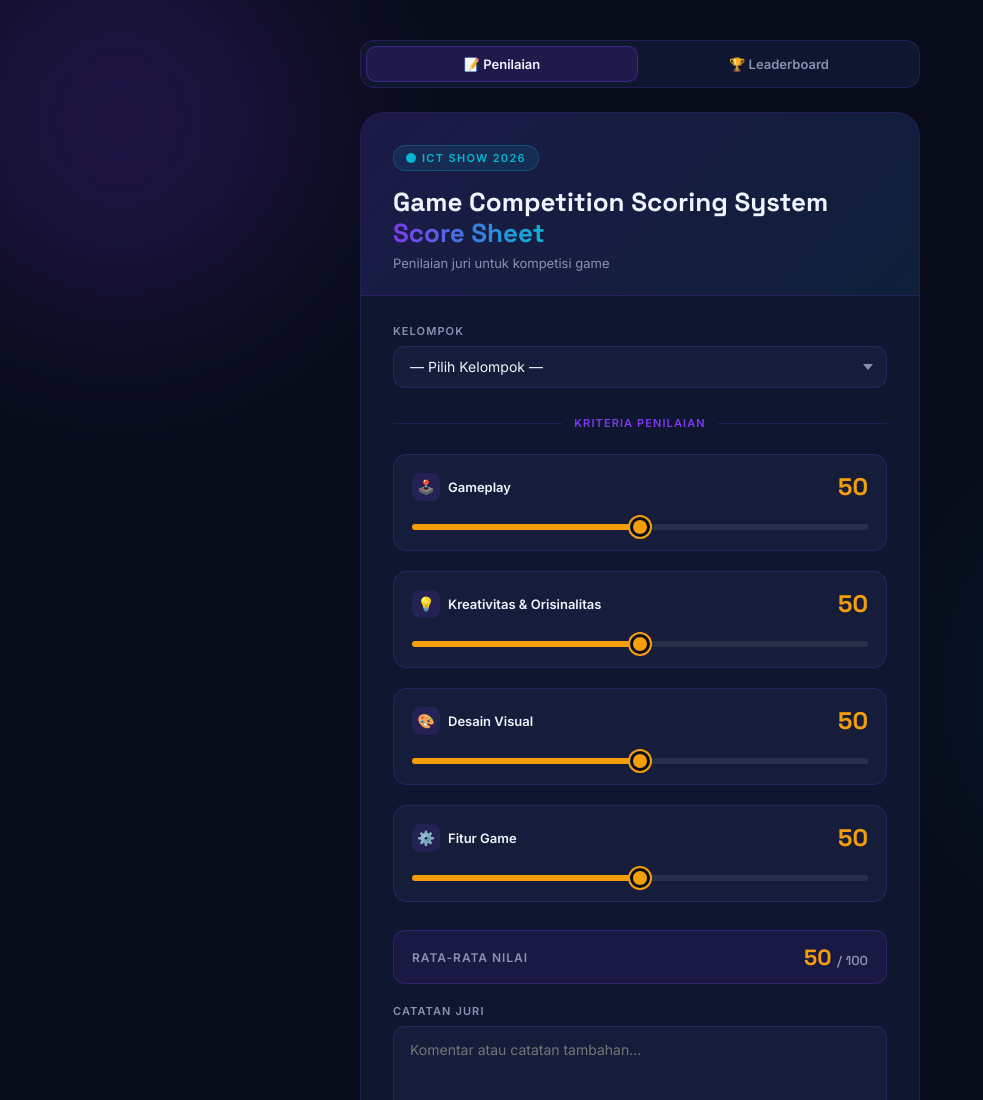
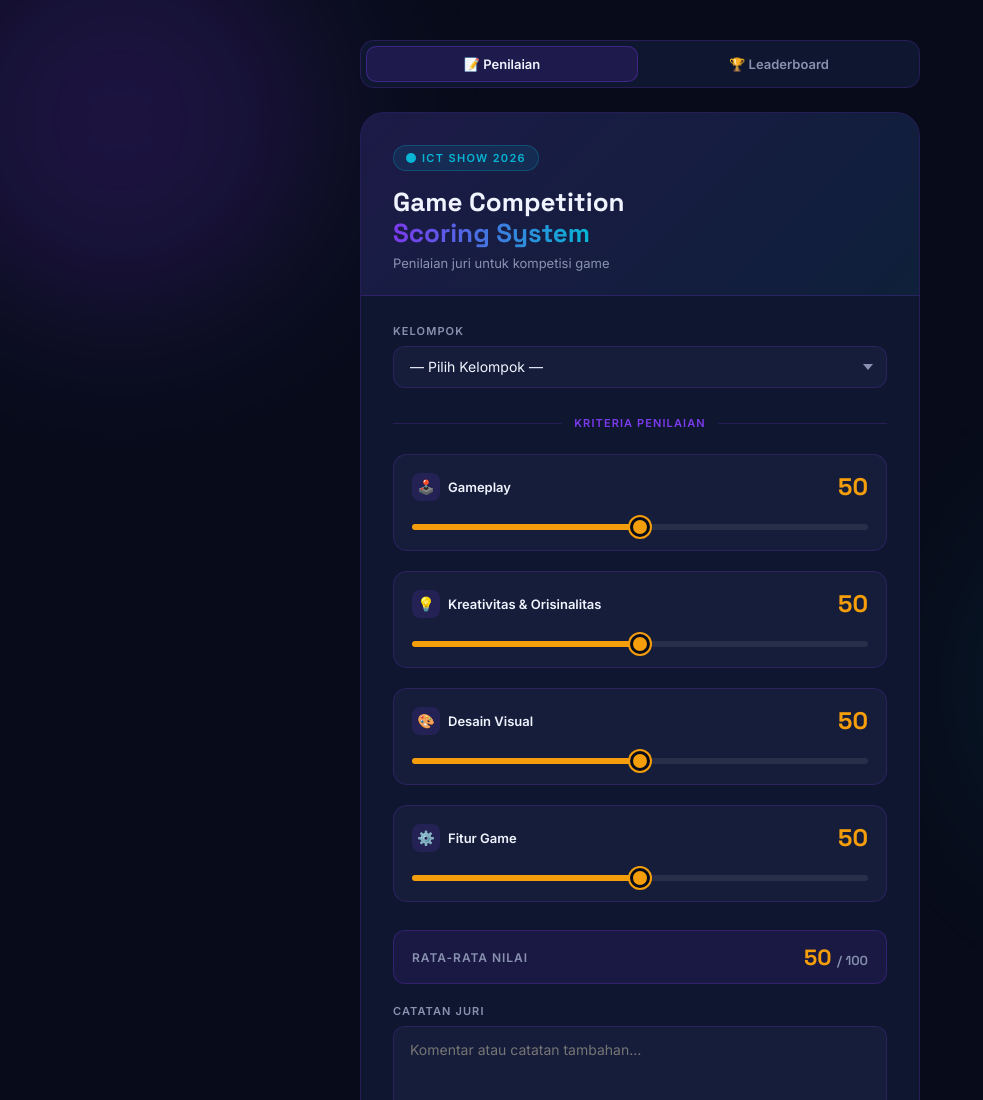
Before and after one commit to aqisthir/ictshow26-level7, a plain HTML site: page index.html in a window 1280 px wide. Shown: the top 1100 px of the page, without its empty margins (0-983 px from the left). Drawn offline with Linux system fonts and the light colour scheme.

Commit message:
Update index.html

```diff
--- a/index.html
+++ b/index.html
@@ -481,7 +481,7 @@
         <svg viewBox="0 0 8 8"><circle cx="4" cy="4" r="4"/></svg>
         ICT SHOW 2026
       </div>
-      <h1>Game Competition Scoring System<br><span>Score Sheet</span></h1>
+      <h1>Game Competition<br><span>Scoring System</span></h1>
       <p class="subtitle">Penilaian juri untuk kompetisi game</p>
     </div>
 
```
